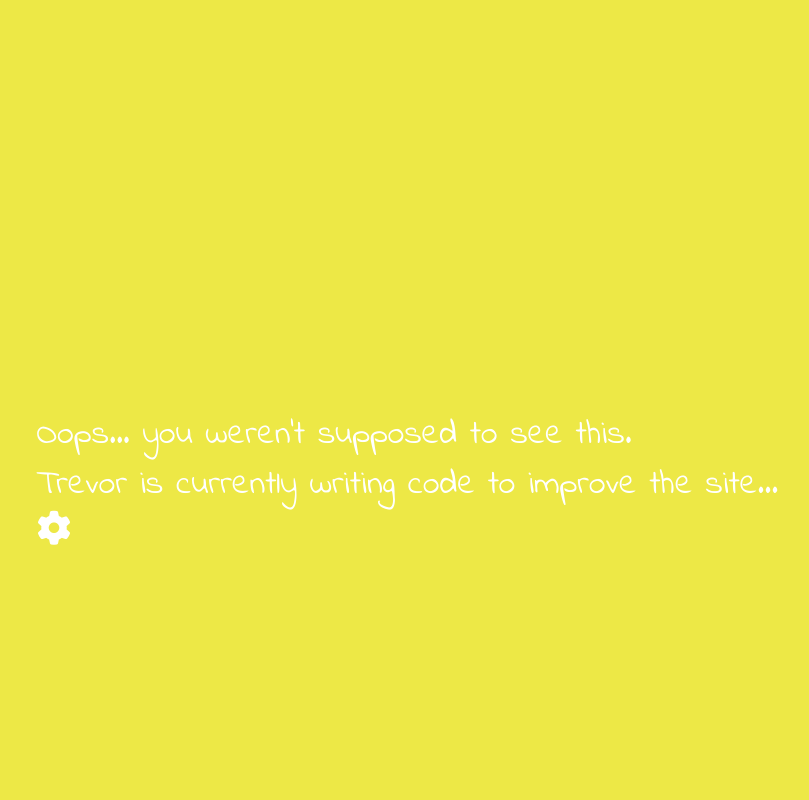
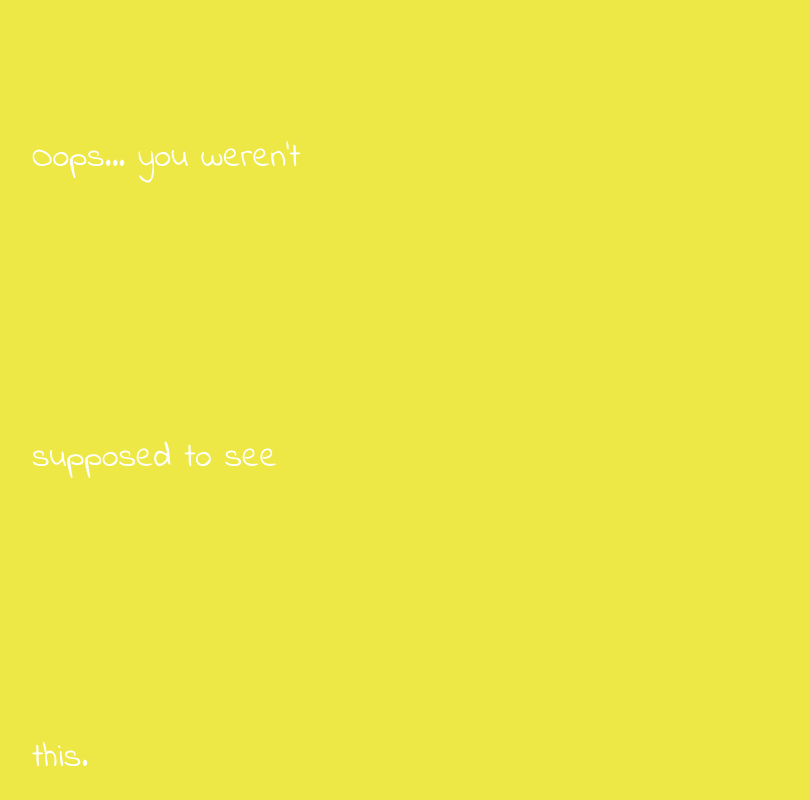
Before and after one commit to TrevorMar/Maintenance, a plain HTML site: page index.html in a window 1280 px wide. Shown: the top 800 px of the page, without its empty margins (458-1267 px from the left). Drawn offline with Linux system fonts and the light colour scheme.

Commit message:
Update style.css

```diff
--- a/style.css
+++ b/style.css
@@ -21,9 +21,10 @@ animation-iteration-count: infinite;
   .text{
     color: #fff;
     font-size:34px;
-    position: absolute;
-    left: calc(50% - 291px/2);
-    top: calc(50% - 48px/2);
+    width: 300px;
+    line-height: 300px;
+    margin: 0 auto;
+    vertical-align: middle;
 
 
   }
```
